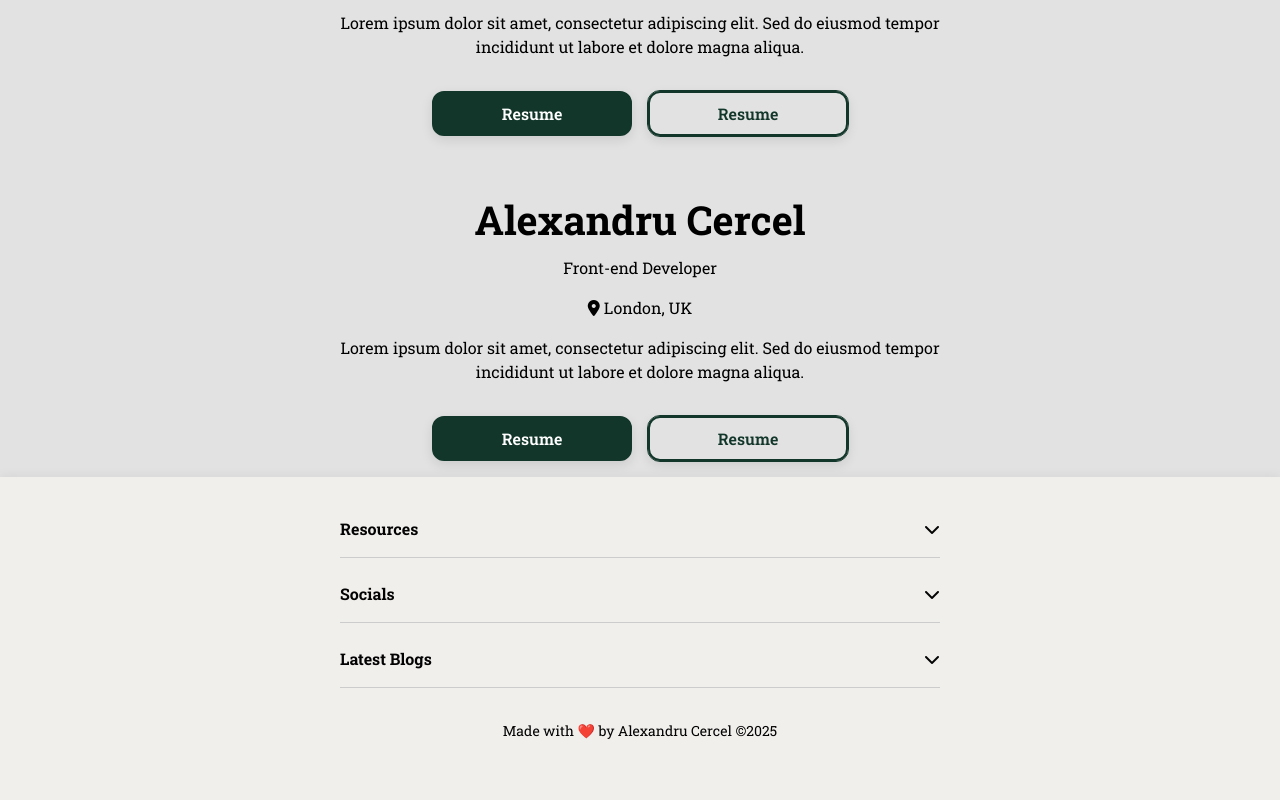
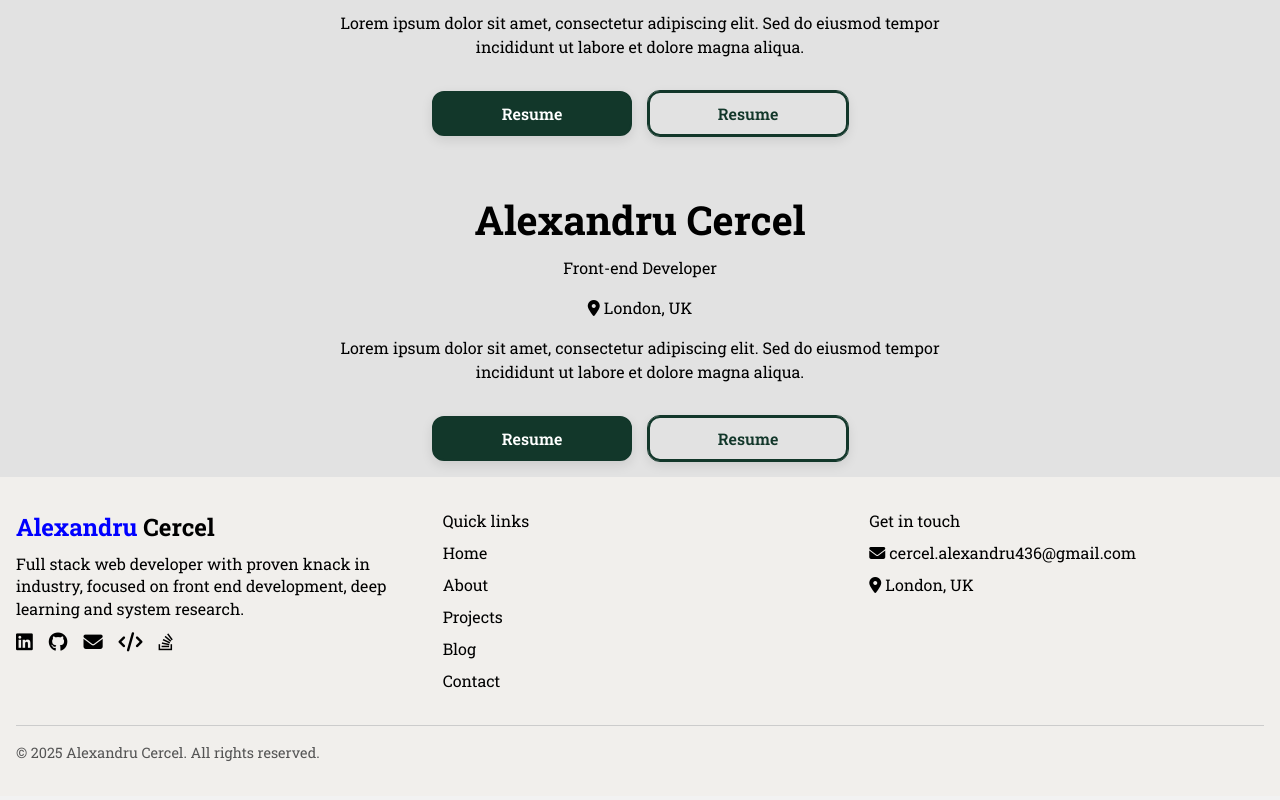
Before and after one commit to Alez05/personal-portfolio.v1.2, a Next.js app: page / in a window 1280 px wide. Shown: the part 522-1322 px from the top of the page. Built offline with nearby package versions, Linux system fonts and the light colour scheme; no server answers.

Commit message:
feat: new update for the footer, trying styling it for browser first approach.

```diff
--- a/src/components/shared/footer/footer.css
+++ b/src/components/shared/footer/footer.css
@@ -1,68 +1,57 @@
 .footer {
   background-color: #F1EFEC;
   padding: 2rem 1rem;
-  color: #030303;
-  font-size: 14px;
-  bottom: 0;
-  left: 0;
   width: 100%;
-  z-index: 20;
-  box-shadow: 0 -2px 10px rgba(0, 0, 0, 0.05);
-  margin-bottom: 3rem;
-  position: relative;
 }
 
-.footer-content {
-  max-width: 600px;
-  margin: 0 auto;
-  padding-bottom: 2rem;
-}
-
-.footer-sections {
+.ft-content {
   display: flex;
-  flex-direction: column;
-  gap: 1rem;
+  flex-wrap: wrap;
+  gap: 2rem;
+  justify-content: space-between;
   margin-bottom: 2rem;
 }
 
-.footer-group {
-  border-bottom: 1px solid #ccc;
-  padding-bottom: 0.5rem;
-}
-
-.footer-toggle {
-  background: none;
-  border: none;
-  font-weight: bold;
-  font-size: 1rem;
-  width: 100%;
-  text-align: left;
-  padding: 0.5rem 0;
+.ft-col {
+  flex: 1 1 250px;
   display: flex;
-  justify-content: space-between;
-  cursor: pointer;
-}
-
-.footer-links {
-  margin-top: 0.5rem;
-  padding-left: 1rem;
-  list-style: none;
-}
-
-.footer-links li {
-  margin-bottom: 0.25rem;
-  display: flex;
-  align-items: center;
+  flex-direction: column;
   gap: 0.5rem;
 }
 
-.footer-copy {
-  text-align: center;
-  font-size: 0.8rem;
-  color: #666;
+.ft-title {
+  font-size: 1.5rem;
+  font-weight: bold;
 }
 
-.wrap-foot {
+.ft-color {
+  color: blue;
+}
+
+.ft-description {
+  font-size: 1rem;
+  line-height: 1.4;
+}
+
+.ft-socials {
   display: flex;
-  justify-content: center;
+  gap: 1rem;
+  font-size: 1.2rem;
 }
+
+.ft-socials a {
+  color: inherit;
+  transition: color 0.3s ease;
+}
+
+.ft-socials a:hover {
+  color: blue;
+}
+
+.ft-rights {
+  text-align: left;
+  font-size: 0.9rem;
+  color: #555;
+  border-top: 1px solid #ccc;
+  padding-top: 1rem;
+}
--- a/src/components/shared/footer/footer.tsx
+++ b/src/components/shared/footer/footer.tsx
@@ -1,15 +1,46 @@
-import { FooterClient } from "./[client-footer]"
+import './footer.css'
 
 const Footer = () => {
   return (
     <footer className="footer">
-      <div className="footer-content">
-        <FooterClient />
-        <div className="wrap-foot">
-          <p className="foter-copy">
-            Made with ❤️ by Alexandru Cercel ©2025
+      <div className="ft-content">
+        {/* Column 1 */}
+        <div className="ft-col">
+          <h2 className="ft-title"><span className="ft-color">Alexandru</span> Cercel</h2>
+          <p className="ft-description">
+            Full stack web developer with proven knack in industry, focused on front end development,
+            deep learning and system research.
           </p>
+          <div className="ft-socials">
+            <a href="/linkedin"><i className="fa-brands fa-linkedin"></i></a>
+            <a href="/github"><i className="fa-brands fa-github"></i></a>
+            <a href="/email"><i className="fa-solid fa-envelope"></i></a>
+            <a href="/codewars"><i className="fa-solid fa-code"></i></a>
+            <a href="/stackoverflow"><i className="fa-brands fa-stack-overflow"></i></a>
+          </div>
         </div>
+
+        {/* Column 2 */}
+        <div className="ft-col">
+          <h2>Quick links</h2>
+          <a href="/">Home</a>
+          <a href="/about">About</a>
+          <a href="/projects">Projects</a>
+          <a href="/blog">Blog</a>
+          <a href="/contact">Contact</a>
+        </div>
+
+        {/* Column 3 */}
+        <div className="ft-col">
+          <h2>Get in touch</h2>
+          <p><i className="fa-solid fa-envelope"></i> cercel.alexandru436@gmail.com</p>
+          <p><i className="fa-solid fa-location-dot"></i> London, UK</p>
+        </div>
+      </div>
+
+      {/* Bottom rights row */}
+      <div className="ft-rights">
+        <p>© 2025 Alexandru Cercel. All rights reserved.</p>
       </div>
     </footer>
   )
--- a/src/components/shared/navbar/navbar.css
+++ b/src/components/shared/navbar/navbar.css
@@ -36,14 +36,12 @@ a {
   font-size: 1.3rem;
   font-weight: bold;
   color: #F1EFEC;
-  left: 200px;
 }
 
 /* ===== Desktop Nav Links ===== */
 .nav-links {
   display: flex;
   gap: 2rem;
-  margin-right: 10rem;
 }
 
 .nav-links li a {
```
